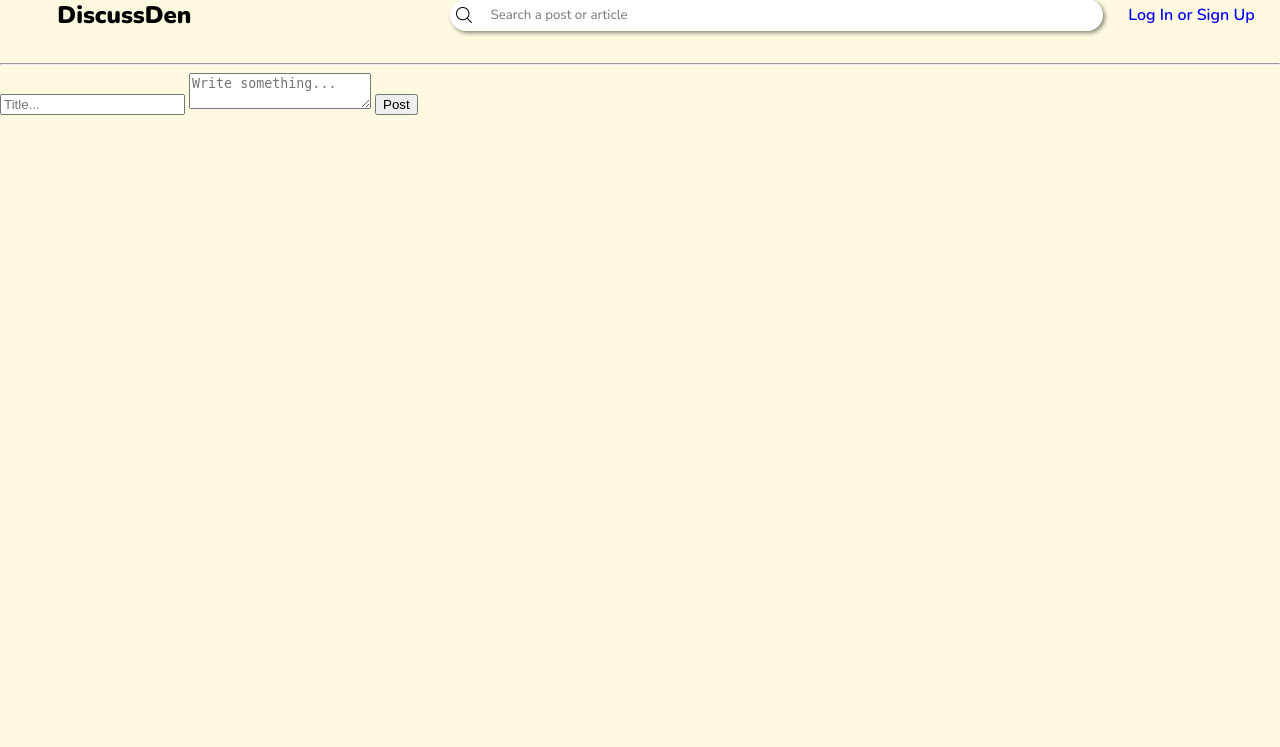
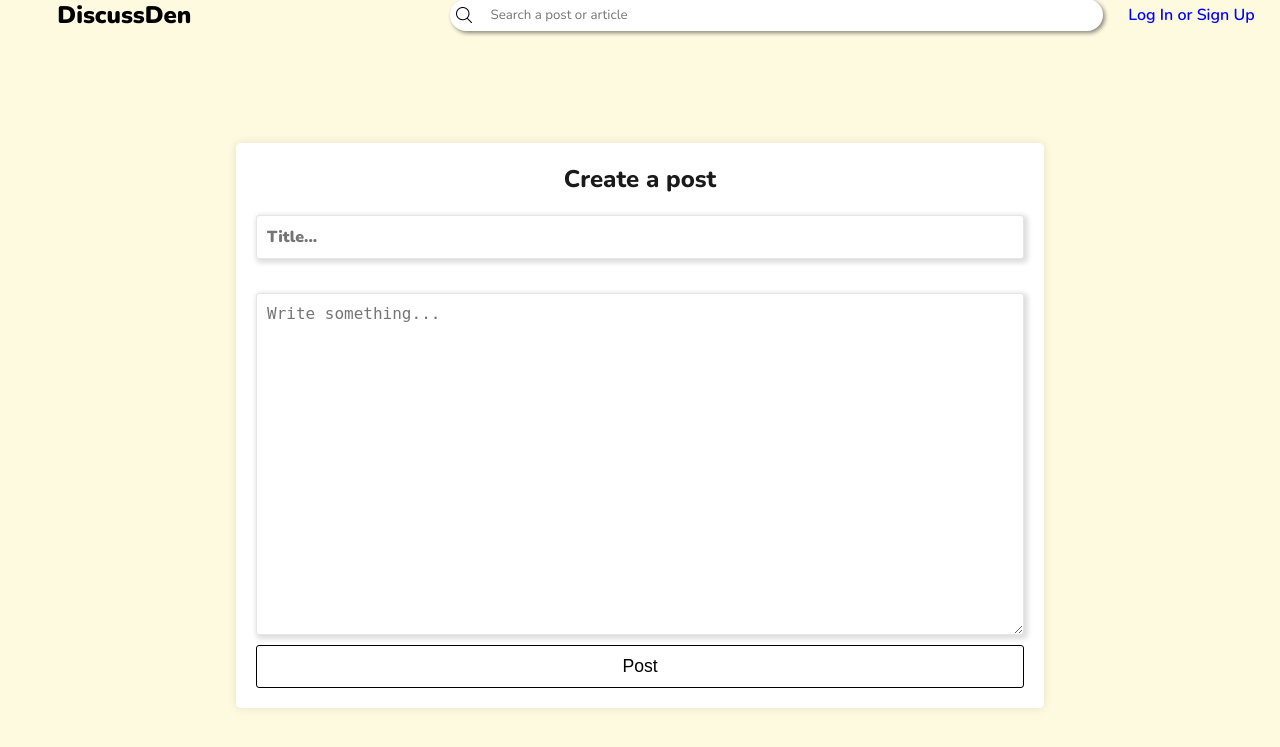
Before and after one commit to HirokiShinsei/CCS222-Project, a PHP site: page /CCS222-Project/create-a-post.php in a window 1280 px wide. Shown: the part 17-764 px from the top of the page. Run offline with PHP 8.4, Linux system fonts and the light colour scheme.

Commit message:
Added and modified CSS files

```diff
--- a/create-a-post.php
+++ b/create-a-post.php
@@ -7,6 +7,7 @@
     <title>Create a post</title>
     <link rel="icon" href="img/icon.png">
     <link rel="stylesheet" href="header.css">
+    <link rel="stylesheet" href="createpost.css">
 
 </head>
 <body>
@@ -41,12 +42,14 @@
         }
     ?>
     <?php include "header.php" ?>
-    <h1 class="post">Create a post</h1>
-    <hr class="post">
-    <form action="create-a-post.php" method="post" class="post">
-        <input type="text" name="title" class="title" placeholder="Title..." required>
-        <textarea name="content" class="content" placeholder="Write something..." required></textarea>
-        <input type="submit" value="Post">
-    </form>
+    <div class="post">
+        <h1 class="post-head">Create a post</h1>
+        <!-- <hr class="post"> -->
+        <form action="create-a-post.php" method="post" class="form">
+            <input type="text" name="title" class="title" placeholder="Title..." required>
+            <textarea name="content" class="content" placeholder="Write something..." required></textarea>
+            <input type="submit" value="Post">
+        </form>
+    </div>
 </body>
 </html>
--- /dev/null
+++ b/createpost.css
@@ -0,0 +1,101 @@
+@font-face {
+    font-family: nunito-reg;
+    src: url(fonts/Nunito-Regular.ttf);
+}
+
+@font-face {
+    font-family: nunito-black;
+    src: url(fonts/Nunito-Black.ttf);
+}
+
+@font-face {
+    font-family: nunito-xtrabold;
+    src: url(fonts/Nunito-ExtraBold.ttf);
+}
+
+body {
+    margin: 0;
+    padding: 0;
+
+    --black-font: nunito-black;
+    --bold-font: nunito-xtrabold;
+    --reg-font: nunito-reg;
+}
+
+.post {
+    max-width: 60%;
+    min-height: 30rem;
+    height: auto;
+    margin: 0 auto;
+    margin-top: 10rem;
+    padding: 20px;
+    background-color: #ffffff;
+    box-shadow: 0px 0px 10px rgba(0, 0, 0, 0.1);
+    border-radius: 5px;
+    /* display: flex; */
+    flex-direction: column;
+  }
+
+  .post-head {
+    font-size: 24px;
+    font-family: nunito-xtrabold;
+    font-weight: bold;
+    margin: 0 0 20px;
+    color: #1a1a1b;
+    text-align: center;
+  }
+
+  .form {
+    display: flex;
+    flex-direction: column;
+    margin-top: 1rem;
+  }
+
+  .post input[type="text"],
+  .post textarea {
+    margin-bottom: 10px;
+    padding: 10px;
+    border: 1px solid #e5e5e5;
+    border-radius: 3px;
+    font-size: 16px;
+  }
+
+  .title {
+    box-shadow: 2px 2px 5px 2px #0002;
+    border: 0;
+    border-radius: 5px;
+    margin-bottom: 10rem;
+    font-family: nunito-black;
+    font-weight: bolder;
+  }
+
+  .title [type="text"] {
+    font-weight: bold;
+    font-family: nunito-black;
+    border-top-right-radius: 0;
+    border-top-left-radius: 0;
+  }
+
+  .content {
+    margin-top: 1.5rem;
+    min-height: 20rem;
+    box-shadow: 2px 2px 5px 2px #0002;
+    border: 0;
+    border-radius: 5px;
+  }
+
+  .post input[type="submit"] {
+    background-color: white;
+    color: black;
+    border: solid 1px black;
+    border-radius: 3px;
+    padding: 10px 20px;
+    font-size: 1.1rem;
+    cursor: pointer;
+    transition: 200ms;
+  }
+
+  .post input[type="submit"]:hover {
+    color: white;
+    background-color: black;
+  }
```
Also changed, not shown: login.css (+6 -9 lines), add_comment.php (indentation only), forum_database.db.
